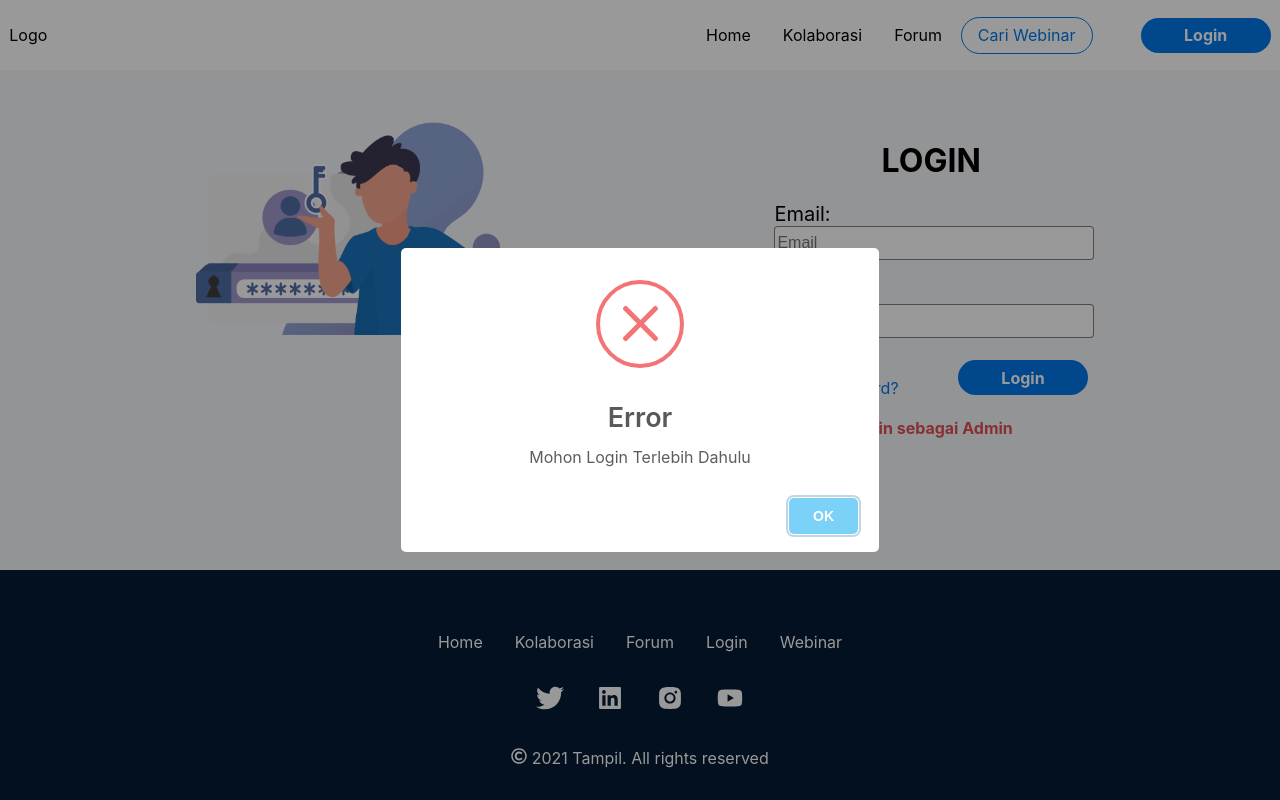
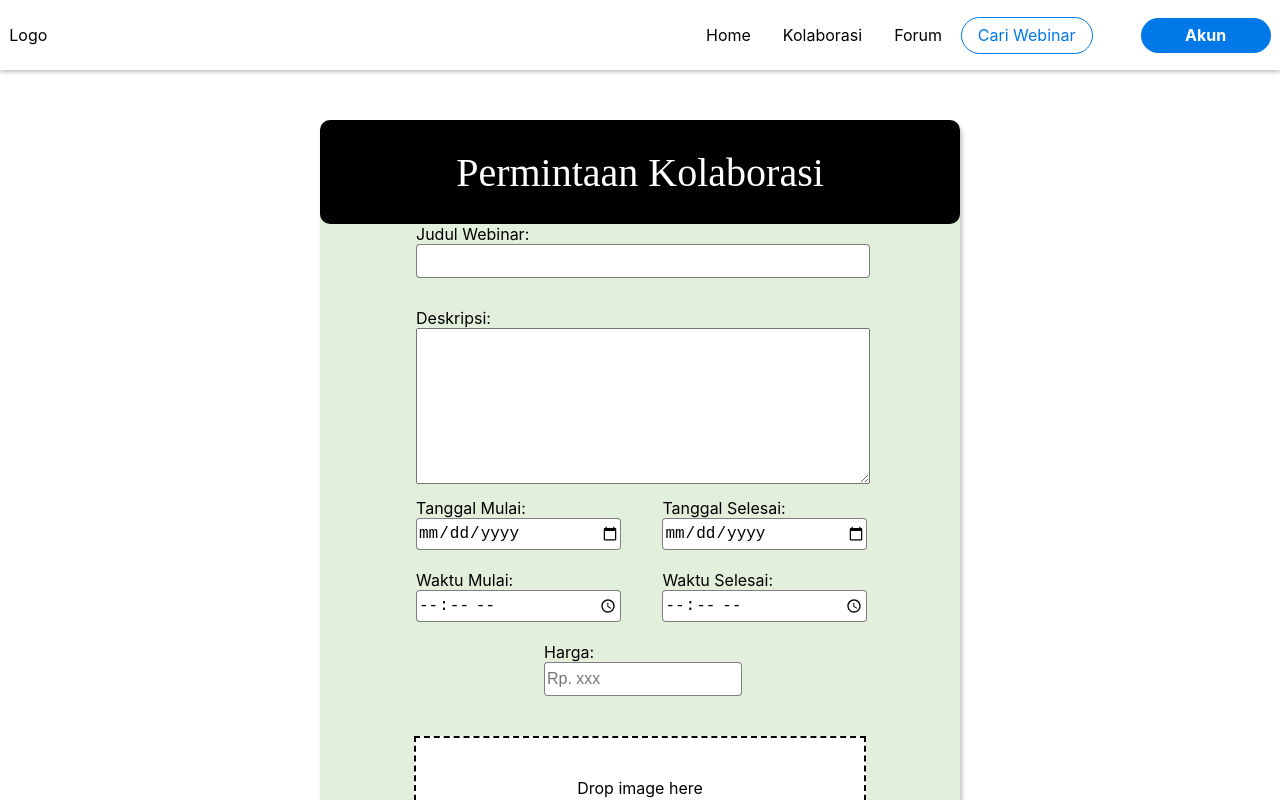
Before and after one commit to dragranzer/mppl-tampil-web, a React (Create React App) app: page /collab in a window 1280 px wide. Before the commit this address led to /. Shown: the top 800 px of the page. Built offline with nearby package versions, Linux system fonts and the light colour scheme.

Commit message:
Update PermintaanKolaborasi.js

```diff
--- a/src/user_pages/PermintaanKolaborasi.js
+++ b/src/user_pages/PermintaanKolaborasi.js
@@ -53,14 +53,14 @@ function PermintaanKolaborasi() {
         </div>
     ))
     console.log(files.length)
-    if(!token){
-        history.push("/");
-        swal({
-            title: "Error",
-            text: "Mohon Login Terlebih Dahulu",
-            icon: "error",
-        });
-    }
+//     if(!token){
+//         history.push("/");
+//         swal({
+//             title: "Error",
+//             text: "Mohon Login Terlebih Dahulu",
+//             icon: "error",
+//         });
+//     }
     return (
         <div>
             <Navbar />
```
